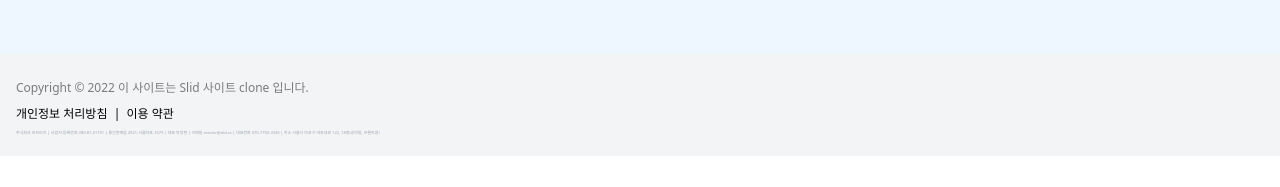
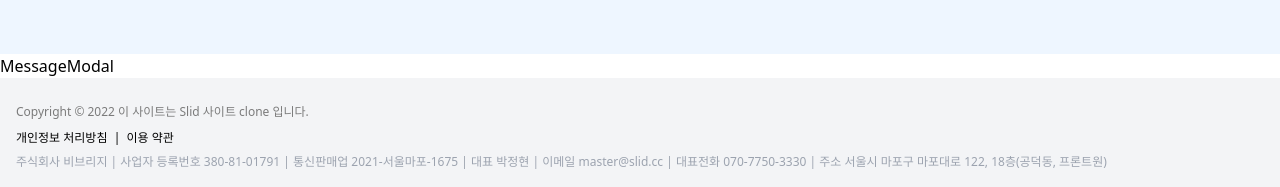
Before and after one commit to MinJunKim21/slid_redesign_project, a Next.js app: page / in a window 1280 px wide. Shown: the part 6369-6556 px from the top of the page. Before the commit the page ends 6525 px from the top, so only its background shows below. Built offline with nearby package versions, Linux system fonts and the light colour scheme.

Commit message:
message popup 진행중

```diff
--- a/components/Footer.jsx
+++ b/components/Footer.jsx
@@ -9,7 +9,7 @@ function Footer() {
         <span> |&nbsp; </span>
         <span>이용 약관</span>
       </div>
-      <div className="flex flex-wrap pt-2 text-[4px] text-gray-400">
+      <div className="flex flex-wrap pt-2 text-xs text-gray-400">
         <span>주식회사 비브리지&nbsp;</span>
         <span> |&nbsp; </span>
         <span>사업자 등록번호 380-81-01791&nbsp; </span>
--- /dev/null
+++ b/components/HelpPopup.jsx
@@ -0,0 +1,24 @@
+import { useState } from 'react';
+import { RiChatCheckLine } from 'react-icons/ri';
+import MessageModal from './MessageModal';
+
+function HelpPopup() {
+  const [showModal, setShowModal] = useState(false);
+  const openModal = () => {
+    setShowModal(true);
+  };
+
+  return (
+    <div className="relative">
+      <button className="fixed right-0 bottom-0 " onClick={openModal}>
+        <RiChatCheckLine className="absolute right-0 bottom-0 h-14 w-14 bg-white text-gray-400  border-2 rounded-full m-3 p-3" />
+        <div className="absolute flex justify-center items-center font-extralight m-3 right-0 bottom-10 bg-red-500 w-5 h-5 rounded-full text-white text-xs text-center ">
+          1
+        </div>
+      </button>
+      {openModal && <MessageModal />}
+    </div>
+  );
+}
+
+export default HelpPopup;
--- /dev/null
+++ b/components/MessageModal.jsx
@@ -0,0 +1,5 @@
+function MessageModal() {
+  return <div>MessageModal</div>;
+}
+
+export default MessageModal;
--- a/pages/index.js
+++ b/pages/index.js
@@ -8,6 +8,7 @@ import DownloadVersion from '../components/DownloadVersion';
 import Partners from '../components/Partners';
 import TryPlan from '../components/TryPlan';
 import Footer from '../components/Footer';
+import HelpPopup from '../components/HelpPopup';
 
 export default function Home() {
   return (
@@ -30,6 +31,7 @@ export default function Home() {
         <DownloadVersion />
         <Partners />
         <TryPlan />
+        <HelpPopup />
       </main>
 
       <footer>
```
